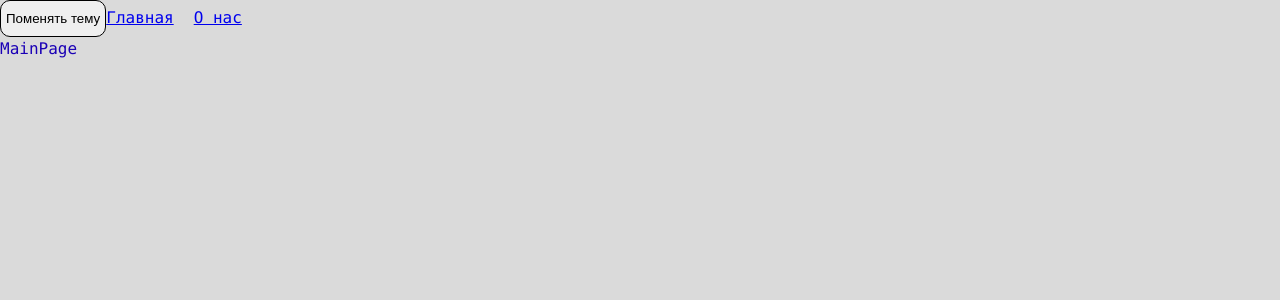
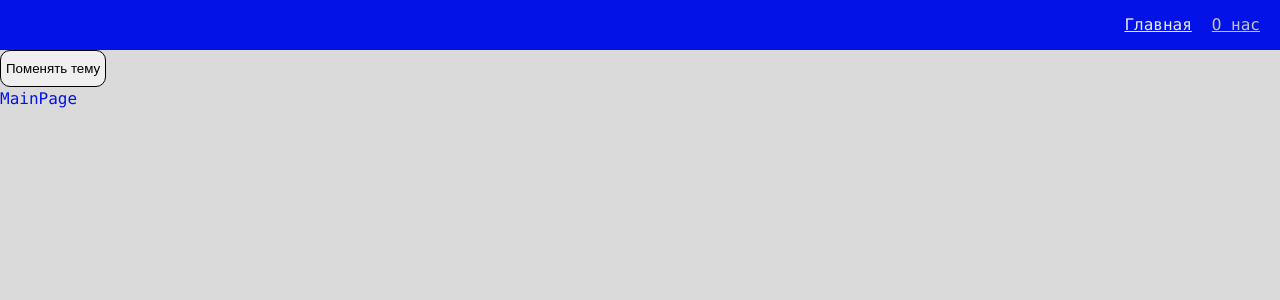
Before and after one commit to Rebi1ion/advanced-front-ulbitv, a React app: page / in a window 1280 px wide. Shown: the top 300 px of the page. Built offline with nearby package versions, Linux system fonts and the light colour scheme.

Commit message:
added Navbar widget and AppLink component. change themes variables selection

```diff
--- a/src/app/App.tsx
+++ b/src/app/App.tsx
@@ -1,20 +1,16 @@
 import "./styles/index.scss";
-import { Link } from "react-router-dom";
 import { useTheme } from "./providers/ThemeProvider";
 import classNames from "shared/lib/helpers/classNames/classNames";
 import { AppRoutes } from "./routes";
+import { Navbar } from "widgets/Navbar";
 
 function App() {
   const { toggleTheme, theme } = useTheme();
 
   return (
     <div className={classNames("app", {}, [theme])}>
+      <Navbar className={theme} />
       <button onClick={toggleTheme}>Поменять тему</button>
-      <Link to={"/"} style={{ marginRight: "20px" }}>
-        Главная
-      </Link>
-      <Link to={"/about"}>О нас</Link>
-
       <AppRoutes />
     </div>
   );
--- a/src/app/styles/index.scss
+++ b/src/app/styles/index.scss
@@ -8,8 +8,10 @@
 .app {
 	height: 100vh;
 	font: var(--font-m);
+
+	background-color: var(--bg-color);
+	color: var(--primary-color);
 }
-
 
 button {
 	padding: 10px 5px;
--- a/src/app/styles/themes/darkTheme.scss
+++ b/src/app/styles/themes/darkTheme.scss
@@ -1,9 +1,9 @@
-.app {
-	&.dark {
-		background-color: #0312e6;
-		color: #ebebeb;
-		a {
-			color: #ebebeb;
-		}
-	}
+.app.dark {
+	--bg-color: #0312e6;
+	--inverted-bg-color: #dadada;
+
+	--primary-color: #ebebeb;
+	--secondary-color: #c4c4c4;
+	--inverted-primary-color: #1b00b6;
+	--inverted-secondary-color: #7259ff;
 }
--- a/src/app/styles/themes/lightTheme.scss
+++ b/src/app/styles/themes/lightTheme.scss
@@ -1,6 +1,9 @@
-.app{
-	&.light{
-		background-color: #dadada;
-		color: #1b00b6;
-	}
+.app.light {
+	--bg-color: #dadada;
+	--inverted-bg-color: #0312e6;
+
+	--primary-color: #0312e6;
+	--secondary-color: #7259ff;
+	--inverted-primary-color: #ebebeb;
+	--inverted-secondary-color: #c4c4c4;
 }
--- a/src/app/styles/variables/globals.scss
+++ b/src/app/styles/variables/globals.scss
@@ -13,4 +13,7 @@
 	--font-s: var(--font-size-s) / var(--line-height-s) var(--font-family);
 	--font-m: var(--font-size-m) / var(--line-height-m) var(--font-family);
 	--font-l: var(--font-size-l) / var(--line-height-l) var(--font-family);
+
+	//Размеры
+	--navbar-height: 50px;
 }
--- a/src/shared/lib/helpers/classNames/classNames.tsx
+++ b/src/shared/lib/helpers/classNames/classNames.tsx
@@ -7,13 +7,13 @@
 
 const classNames = (
   className: string,
-  mods: Mods,
+  mods?: Mods,
   additional?: string[]
 ): string => {
   return [
     className,
-    ...additional,
-    Object.entries(mods)
+    ...(additional || []),
+    Object.entries(mods || {})
       .filter((cls) => cls[1])
       .map((cls) => cls[0])
       .join(" "),
--- /dev/null
+++ b/src/shared/ui/AppLink/AppLink.module.scss
@@ -0,0 +1,11 @@
+.AppLink {
+	color: var(--inverted-primary-color);
+}
+
+.primary {
+	color: var(--inverted-primary-color);
+}
+
+.secondary{
+	color: var(--inverted-secondary-color);
+}
--- /dev/null
+++ b/src/shared/ui/AppLink/AppLink.tsx
@@ -0,0 +1,33 @@
+import classNames from "shared/lib/helpers/classNames/classNames";
+import cls from "./AppLink.module.scss";
+import { FC } from "react";
+import { Link, LinkProps } from "react-router-dom";
+
+export enum AppLinkTheme {
+  PRIMARY = "primary",
+  SECONDARY = "secondary",
+}
+
+interface AppLinkProps extends LinkProps {
+  className?: string;
+  theme?: AppLinkTheme;
+}
+
+export const AppLink: FC<AppLinkProps> = (props) => {
+  const {
+    className,
+    children,
+    to,
+    theme = AppLinkTheme.PRIMARY,
+    ...otherProps
+  } = props;
+  return (
+    <Link
+      to={to}
+      className={classNames(cls.AppLink, {}, [className, cls[theme]])}
+      {...otherProps}
+    >
+      {children}
+    </Link>
+  );
+};
--- /dev/null
+++ b/src/widgets/Navbar/index.ts
@@ -0,0 +1 @@
+export { Navbar } from "./ui/Navbar";
--- /dev/null
+++ b/src/widgets/Navbar/ui/Navbar.module.scss
@@ -0,0 +1,14 @@
+.Navbar {
+	width: 100vw;
+	height: var(--navbar-height);
+	display: flex;
+	align-items: center;
+	background-color: var(--inverted-bg-color);
+}
+
+.navbarLinks {
+	display: flex;
+	margin-left: auto;
+	gap: 20px;
+	margin-right: 20px;
+}
--- /dev/null
+++ b/src/widgets/Navbar/ui/Navbar.tsx
@@ -0,0 +1,22 @@
+import classNames from "shared/lib/helpers/classNames/classNames";
+import cls from "./Navbar.module.scss";
+import { AppLink, AppLinkTheme } from "shared/ui/AppLink/AppLink";
+
+interface NavbarProps {
+  className?: string;
+}
+
+export const Navbar = ({ className }: NavbarProps) => {
+  return (
+    <div className={classNames(cls.Navbar, {}, [className])}>
+      <div className={classNames(cls.navbarLinks)}>
+        <AppLink theme={AppLinkTheme.PRIMARY} to={"/"}>
+          Главная
+        </AppLink>
+        <AppLink theme={AppLinkTheme.SECONDARY} to={"/about"}>
+          О нас
+        </AppLink>
+      </div>
+    </div>
+  );
+};
```
